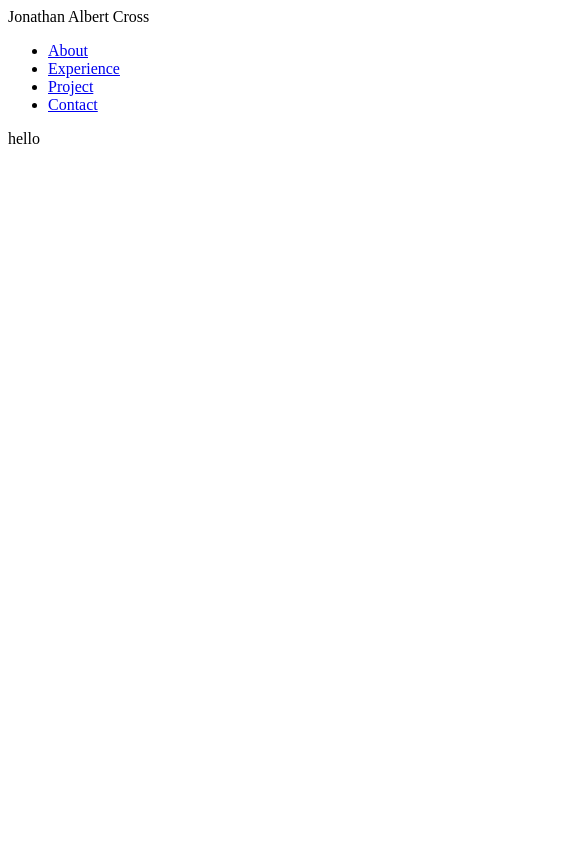
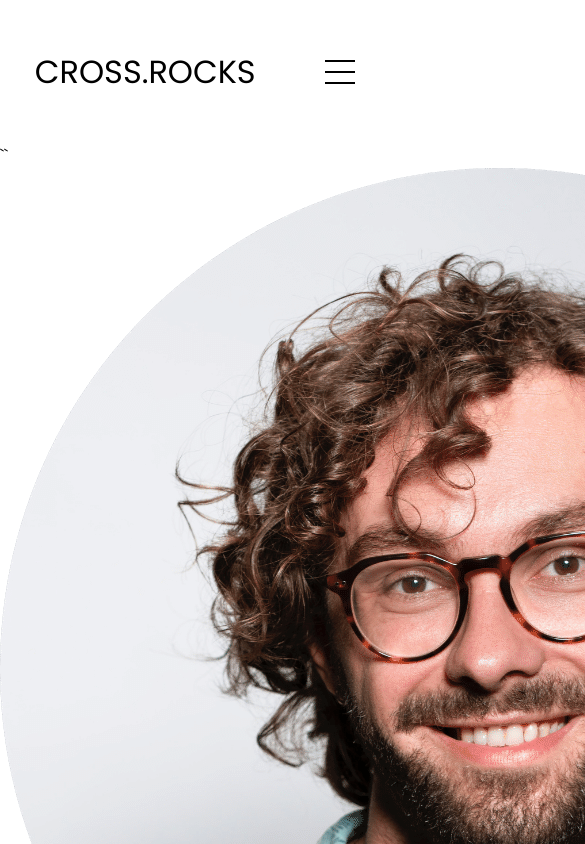
Before and after one commit to JonathanAlbertCross/cross.rocks, a plain HTML site: page index.html in a window 390 px wide. Shown: the top 844 px of the page, 585 px wide, since content can reach past the window. Drawn offline with Linux system fonts and the light colour scheme.

Commit message:
hamburger nav

```diff
--- a/index.html
+++ b/index.html
@@ -10,7 +10,7 @@
   </head>
   <body>
     <nav id="desktop-nav">
-      <div class="logo">Jonathan Albert Cross</div>
+      <div class="logo">CROSS.ROCKS</div>
       <div>
         <ul class="nav-links">
           <li><a href="#about">About</a></li>
@@ -20,6 +20,30 @@
         </ul>
       </div>
     </nav>
-    hello
+    <nav id="hamburger-nav">
+      <div class="logo">CROSS.ROCKS</div>
+      <div class="hamburger-menu">
+        <div class="hamburger-icon" onclick="toggleMenu()">
+          <span></span>
+          <span></span>
+          <span></span>
+        </div>
+        <div class="menu-links">
+          <li><a href="#about" onclick="toggleMenu()">About</a></li>
+          <li><a href="#experience" onclick="toggleMenu()">Experience</a></li>
+          <li><a href="#project" onclick="toggleMenu()">Project</a></li>
+          <li><a href="#contact" onclick="toggleMenu()">Contact</a></li>
+        </div>
+      </div>
+    </nav>
+    <section id="profile">
+      <div class="section__pic-container">
+        ``
+        <img
+          src="./assets/profile-pic.png"
+          alt="Jonathan Albert Cross Profile Picture"
+        />
+      </div>
+    </section>
   </body>
 </html>
--- a/queries.css
+++ b/queries.css
@@ -0,0 +1,8 @@
+@media screen and (max-width: 1200px) {
+  #desktop-nav {
+    display: none;
+  }
+  #hamburger-nav {
+    display: flex;
+  }
+}
--- a/script.js
+++ b/script.js
@@ -0,0 +1,6 @@
+function toggleMenu() {
+  const menu = document.querySelector(".menu-links");
+  const icon = document.querySelector(".hamburger-icon");
+  menu.classList.toggle("open");
+  icon.classList.toggle("open");
+}
--- a/style.css
+++ b/style.css
@@ -1 +1,144 @@
-/* general */
+/* GENERAL */
+
+@import url("https://fonts.googleapis.com/css2?family=Poppins:wght@300;400;500;600&family=Spectral:ital,wght@0,200;0,300;0,400;0,500;0,600;0,700;0,800;1,200;1,300;1,400;1,500;1,600;1,700;1,800&display=swap");
+
+* {
+  margin: 0;
+  padding: 0;
+}
+body {
+  font-family: "Poppins", sans-serif;
+}
+
+html {
+  scroll-behavior: smooth;
+}
+
+p {
+  color: rgb (85, 85, 85);
+}
+
+/* TRANSITION */
+
+a,
+.btn {
+  transition: all 300ms ease;
+}
+
+/* DESKTOP NAV */
+
+nav,
+.nav-links {
+  display: flex;
+}
+
+nav {
+  justify-content: space-around;
+  align-items: center;
+  height: 17vh;
+}
+
+.nav-links {
+  gap: 2rem;
+  list-style: none;
+  font-size: 1.5rem;
+}
+
+a {
+  color: black;
+  text-decoration: none;
+  text-decoration-color: white;
+}
+
+a:hover {
+  color: gray;
+  text-decoration: underline;
+  text-underline-offset: 1rem;
+  text-decoration-color: rbg(181, 181, 181);
+}
+
+.logo {
+  font-size: 2rem;
+}
+
+.logo:hover {
+  cursor: default;
+}
+
+/* HAMBURGER MENU */
+
+#hamburger-nav {
+  display: none;
+}
+
+.hamburger-menu {
+  position: relative;
+  display: inline-block;
+}
+
+.hamburger-icon {
+  display: flex;
+  flex-direction: column;
+  justify-content: space-between;
+  height: 24px;
+  width: 30px;
+  cursor: pointer;
+}
+
+.hamburger-icon span {
+  width: 100%;
+  height: 2px;
+  background-color: black;
+  transition: all 0.3 ease-in-out;
+}
+
+.menu-links {
+  position: absolute;
+  top: 100%;
+  right: 0;
+  background-color: white;
+  width: fit-content;
+  max-height: 0;
+  overflow: hidden;
+  transition: all 0.3 ease-in-out;
+}
+
+.menu-links a {
+  display: block;
+  padding: 10px;
+  text-align: center;
+  font-size: 1.5rem;
+  color: black;
+  text-decoration: none;
+  transition: all 0.3 ease-in-out;
+}
+
+.menu-links li {
+  list-style: none;
+}
+
+.menu-links.open {
+  max-height: 300px;
+}
+
+.hamburger-icon.open span:first-child {
+  transform: rotate(45deg) translate(10px, 5px);
+}
+.hamburger-icon.open span:nth-child(2) {
+  opacity: 0;
+}
+.hamburger-icon.open span:last-child {
+  transform: rotate(-45deg) translate(10px, -5px);
+}
+
+.hamburger-icon span:first-child {
+  transform: none;
+}
+.hamburger-icon span:first-child {
+  opacity: 1;
+}
+.hamburger-icon span:first-child {
+  transform: none;
+}
+
+/* SECTIONS */
```
Also changed, not shown: 1 other file.
